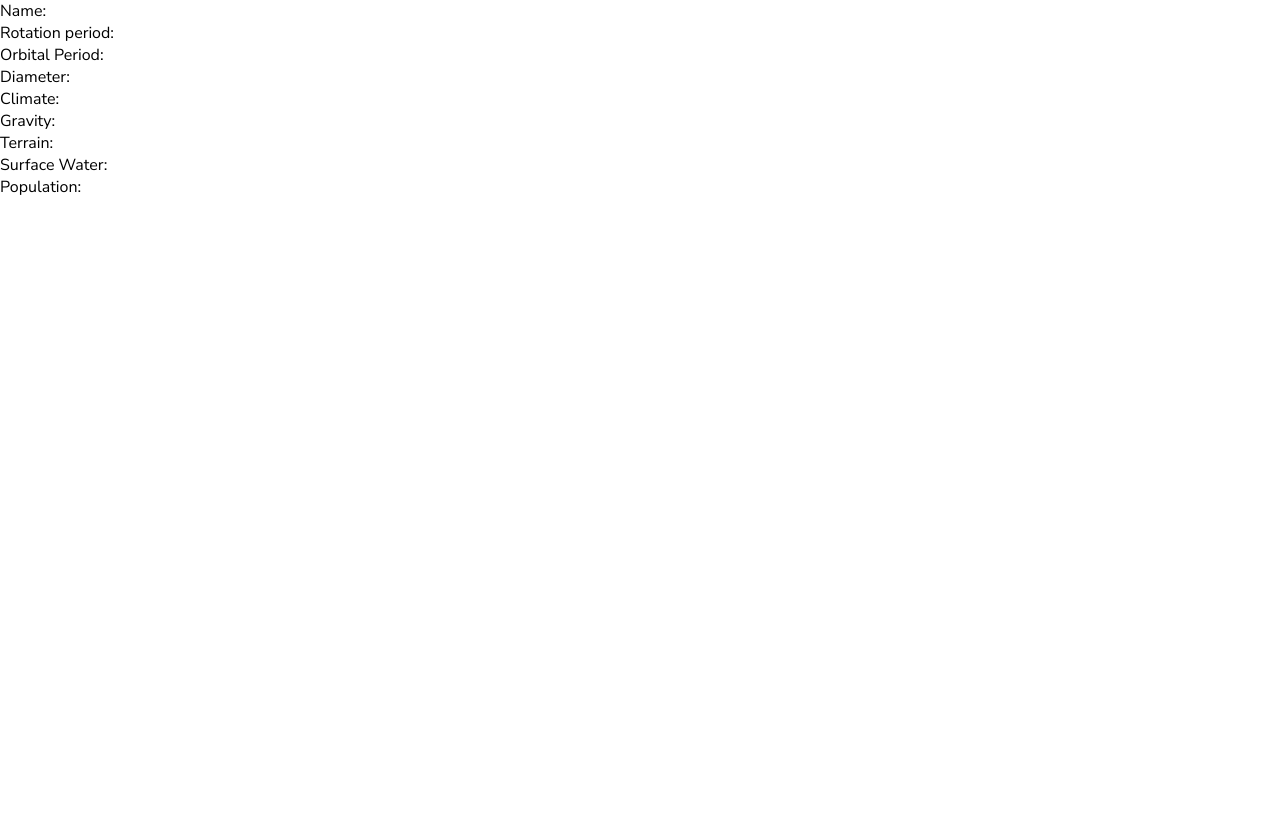
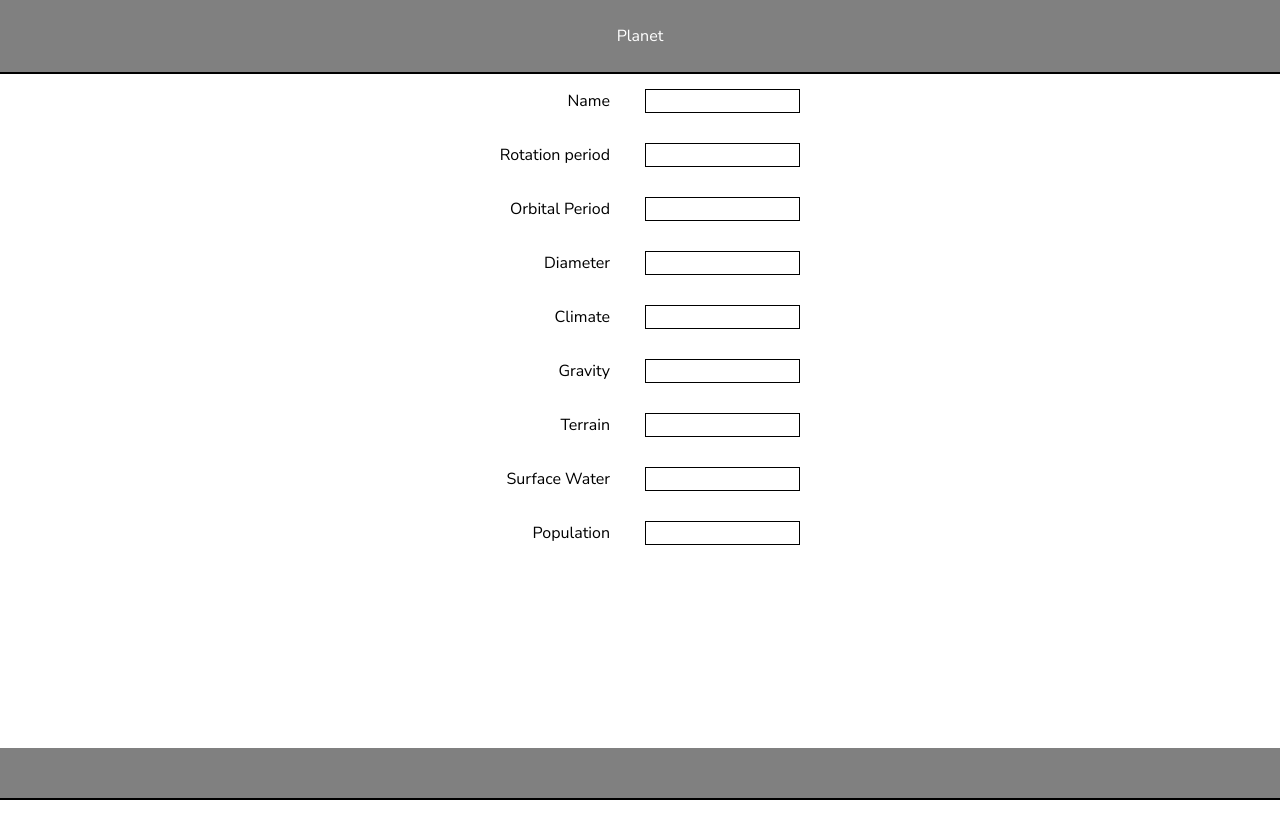
Before and after one commit to sushilmagars/people-and-planet, a React (Create React App) app: page /planet/1 in a window 1280 px wide. Shown: the top 838 px of the page. Before the commit the page ends 800 px from the top, so only its background shows below. Built offline with nearby package versions, Linux system fonts and the light colour scheme; no server answers.

Commit message:
Created footer and header components

```diff
--- a/src/App.css
+++ b/src/App.css
@@ -113,3 +113,38 @@
   background-color: grey;
   border-bottom: 2px solid black;
 }
+
+.planet-information {
+  height: 100vh;
+}
+
+.planet-information .row {
+  width: 100%;
+  padding: 10px;
+  text-align: center;
+}
+
+.planet-attribute, .planet-attribute-detail {
+  display: inline-block;
+}
+
+.planet-attribute {
+  width: 50%;
+  text-align: right;
+  padding-right: 30px;
+}
+
+.planet-attribute-detail {
+  width: 50%;
+  padding: 5px;
+  text-align: left;
+}
+
+.planet-attribute-detail label {
+  padding: 5px;
+}
+
+.planet-attribute-wrapper {
+  border: 1px solid black;
+  width: 25%;
+}
--- /dev/null
+++ b/src/components/Footer.js
@@ -0,0 +1,5 @@
+import React from "react";
+
+export default function Footer() {
+  return (<div className="people-footer"></div>);
+}
--- /dev/null
+++ b/src/components/Header.js
@@ -0,0 +1,13 @@
+import React from 'react';
+
+export default function Header(props) {
+  const getDisplayEnableOfflineOption = () => props.displayEnableOfflineOption ?
+    <button className="enable-offline">Enable Offline</button> :
+    null;
+
+  return (<div className={props.componentClassName}>
+        <label>{props.headerLabel}</label>
+        {getDisplayEnableOfflineOption()}
+      </div>
+  );
+}
--- a/src/components/People.js
+++ b/src/components/People.js
@@ -1,6 +1,7 @@
 import React, {Component} from 'react';
 import PeopleList from './PeopleList';
 import Planet from './Planet';
+import Footer from './Footer';
 import {BrowserRouter as Router, Route, Switch} from 'react-router-dom';
 
 class People extends Component {
@@ -9,11 +10,14 @@ class People extends Component {
   }
 
   render() {
-    return (<Router>
+    return (<React.Fragment>
+      <Router>
         <Route path="/" exact component={PeopleList} />
         <Route path="/people" component={PeopleList} />
         <Route path="/planet/:planetId" component={Planet} />
-      </Router>);
+      </Router>
+      <Footer />
+    </React.Fragment>);
   }
 }
 
--- a/src/components/PeopleList.js
+++ b/src/components/PeopleList.js
@@ -1,5 +1,7 @@
 import React from 'react';
 import PeopleInformation from './PeopleInformation';
+import Header from './Header';
+import Footer from './Footer';
 import {getAllPeopleUrl as GETPEOPLELISTURL} from './../shared/constants';
 
 class PeopleList extends React.Component {
@@ -55,10 +57,11 @@ class PeopleList extends React.Component {
     const personSelected = this.state.selectedPerson[0];
 
     return (<React.Fragment>
-      <div className="people-header">
-        <label>People</label>
-        <button className="enable-offline">Enable Offline</button>
-      </div>
+      <Header
+        componentClassName="people-header"
+        headerLabel="People"
+        displayEnableOfflineOption={true}
+      />
       <div className="people-container">
         <div className="sidebar">
           <div className="search-bar">
@@ -85,7 +88,6 @@ class PeopleList extends React.Component {
             planetHomeworld={personSelected.homeworld}
           /> : null}
       </div>
-      <div className="people-footer"></div>
     </React.Fragment>)
   }
 }
--- a/src/components/Planet.js
+++ b/src/components/Planet.js
@@ -1,6 +1,7 @@
 import React from 'react';
 import {getPlanetInformationUrl as baseUrl} from './../shared/constants';
 import {useState, useEffect} from 'react';
+import Header from './Header';
 
 function Planet({match}) {
   const planetId = match.params.planetId;
@@ -17,7 +18,87 @@ function Planet({match}) {
     getPlanetInformation(planetId);
   }, []);
 
-  return (<div>
+  return (<React.Fragment>
+    <Header
+        componentClassName="people-header"
+        headerLabel="Planet"
+        displayEnableOfflineOption={false}
+    />
+    <div className="planet-information">
+        <div className="row">
+          <div className="planet-attribute">Name</div>
+          <div className="planet-attribute-detail">
+            <div className="planet-attribute-wrapper">
+              <label>{planet.name}</label>
+            </div>
+          </div>
+        </div>
+        <div className="row">
+          <div className="planet-attribute">Rotation period</div>
+          <div className="planet-attribute-detail">
+            <div className="planet-attribute-wrapper">
+              <label>{planet.rotation_period}</label>
+            </div>
+          </div>
+        </div>
+        <div className="row">
+          <div className="planet-attribute">Orbital Period</div>
+          <div className="planet-attribute-detail">
+            <div className="planet-attribute-wrapper">
+              <label>{planet.orbital_period}</label>
+            </div>
+          </div>
+        </div>
+        <div className="row">
+          <div className="planet-attribute">Diameter</div>
+          <div className="planet-attribute-detail">
+            <div className="planet-attribute-wrapper">
+              <label>{planet.diameter}</label>
+            </div>
+          </div>
+        </div>
+        <div className="row">
+          <div className="planet-attribute">Climate</div>
+          <div className="planet-attribute-detail">
+            <div className="planet-attribute-wrapper">
+              <label>{planet.climate}</label>
+            </div>
+          </div>
+        </div>
+        <div className="row">
+          <div className="planet-attribute">Gravity</div>
+          <div className="planet-attribute-detail">
+            <div className="planet-attribute-wrapper">
+              <label>{planet.gravity}</label>
+            </div>
+          </div>
+        </div>
+        <div className="row">
+          <div className="planet-attribute">Terrain</div>
+          <div className="planet-attribute-detail">
+            <div className="planet-attribute-wrapper">
+              <label>{planet.terrain}</label>
+            </div>
+          </div>
+        </div>
+        <div className="row">
+          <div className="planet-attribute">Surface Water</div>
+          <div className="planet-attribute-detail">
+            <div className="planet-attribute-wrapper">
+              <label>{planet.surface_water}</label>
+            </div>
+          </div>
+        </div>
+        <div className="row">
+          <div className="planet-attribute">Population</div>
+          <div className="planet-attribute-detail">
+            <div className="planet-attribute-wrapper">
+              <label>{planet.population}</label>
+            </div>
+          </div>
+        </div>
+    </div>
+    {/* <div className="planets">
       <div>Name: {planet.name}</div>
       <div>Rotation period: {planet.rotation_period}</div>
       <div>Orbital Period: {planet.orbital_period}</div>
@@ -27,7 +108,8 @@ function Planet({match}) {
       <div>Terrain: {planet.terrain}</div>
       <div>Surface Water: {planet.surface_water}</div>
       <div>Population: {planet.population}</div>
-  </div>);
+    </div> */}
+  </React.Fragment>);
 }
 
 export default Planet;
```
Lines whose indentation alone changed are shown as unchanged.
